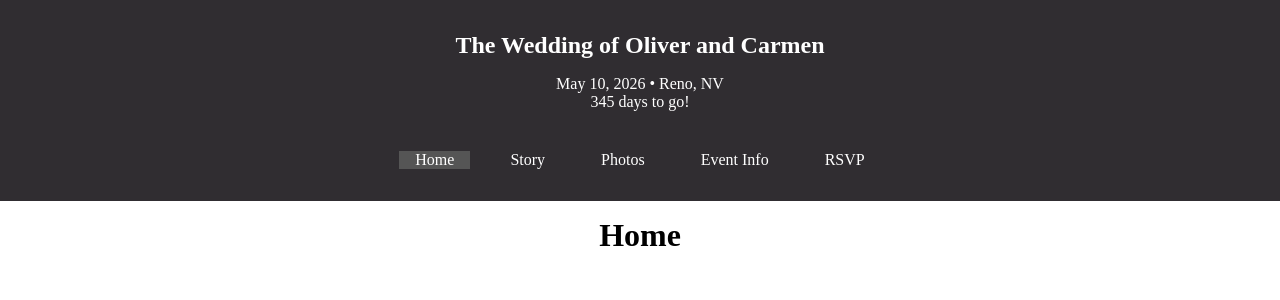
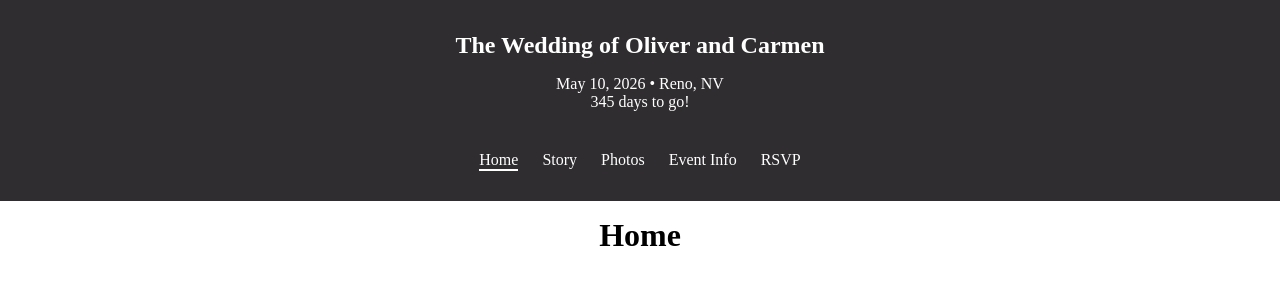
Before and after one commit to Tigrjas/oliver-carmen-wedding, a React (Vite) app: page / in a window 1280 px wide. Shown: the top 300 px of the page. Built offline with nearby package versions, Linux system fonts and the light colour scheme.

Commit message:
style: retain underline on active navbar link

```diff
--- a/src/components/Navbar.jsx
+++ b/src/components/Navbar.jsx
@@ -35,12 +35,13 @@ function daysBetween(date1, date2) {
 
 function CustomLink({ to, children, ...props }) {
   const resolvedPath = useResolvedPath(to);
-  const isActive = useMatch({ path: resolvedPath.pathname, end: true })
+  const isActive = useMatch({ path: resolvedPath.pathname, end: true });
 
   return (
-    <li className={isActive ? "active": ""}>
-      <Link to={to} {...props}>{children}</Link>
+    <li>
+      <Link to={to} className={isActive ? "active" : ""} {...props}>
+        {children}
+      </Link>
     </li>
-  )
-
+  );
 }
--- a/src/index.css
+++ b/src/index.css
@@ -32,18 +32,31 @@
 }
 
 .navbar-links a {
-  color: white;
+  position: relative;
+  color: white; /* Link color */
   text-decoration: none;
-  padding: 1em;
+  padding-bottom: 3px; /* Spacing from underline */
 }
 
-.navbar li.active {
-  background-color: #555;
+.navbar-links a::after {
+  content: '';
+  position: absolute;
+  left: 0;
+  bottom: 0;
+  width: 100%;
+  height: 2px;
+  background-color: currentColor;
+  transform: scaleX(0);
+  transform-origin: left;
+  transition: transform 0.3s ease;
 }
 
-.navbar li:hover {
-  background-color: #777;
-  transition: background-color 0.3s ease;
+.navbar-links a:hover::after {
+  transform: scaleX(1);
+}
+
+.navbar-links a.active::after {
+  transform: scaleX(1);
 }
 
 .container {
```
